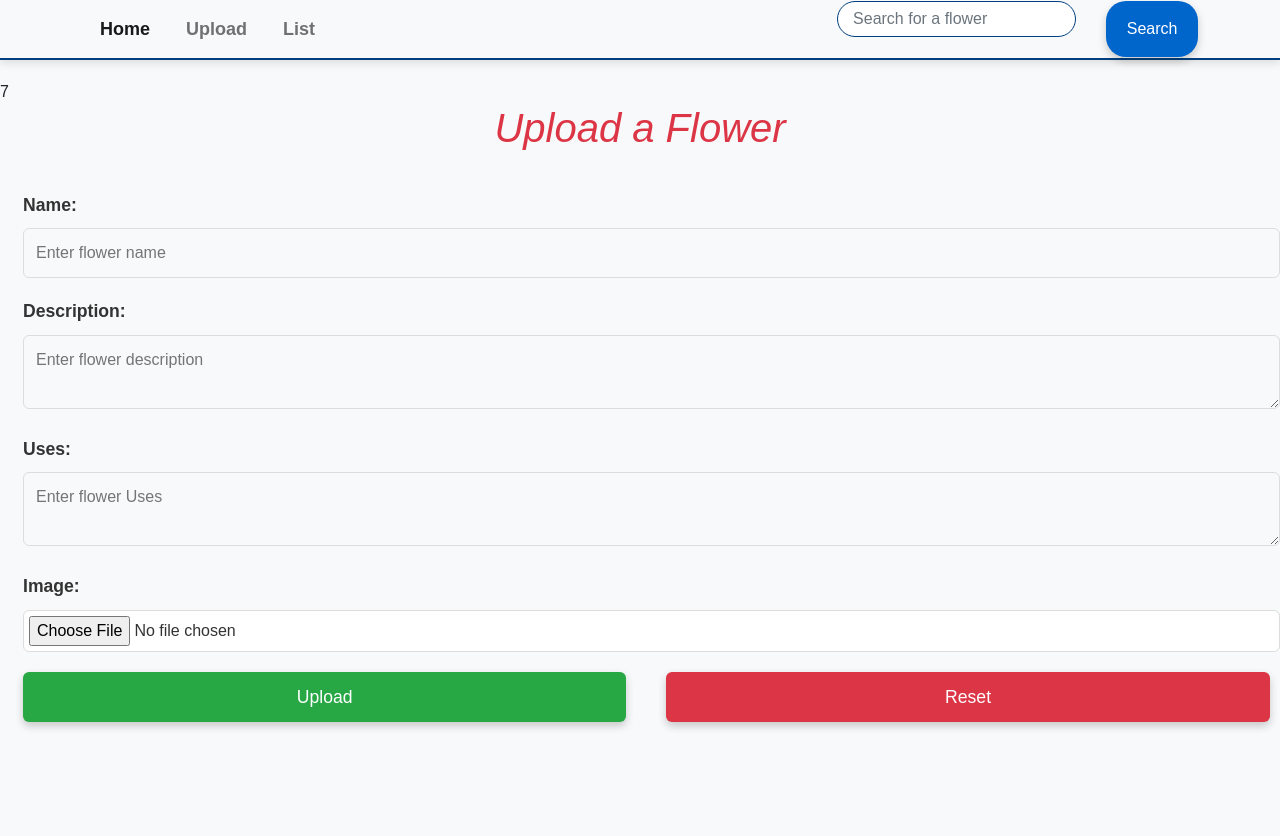
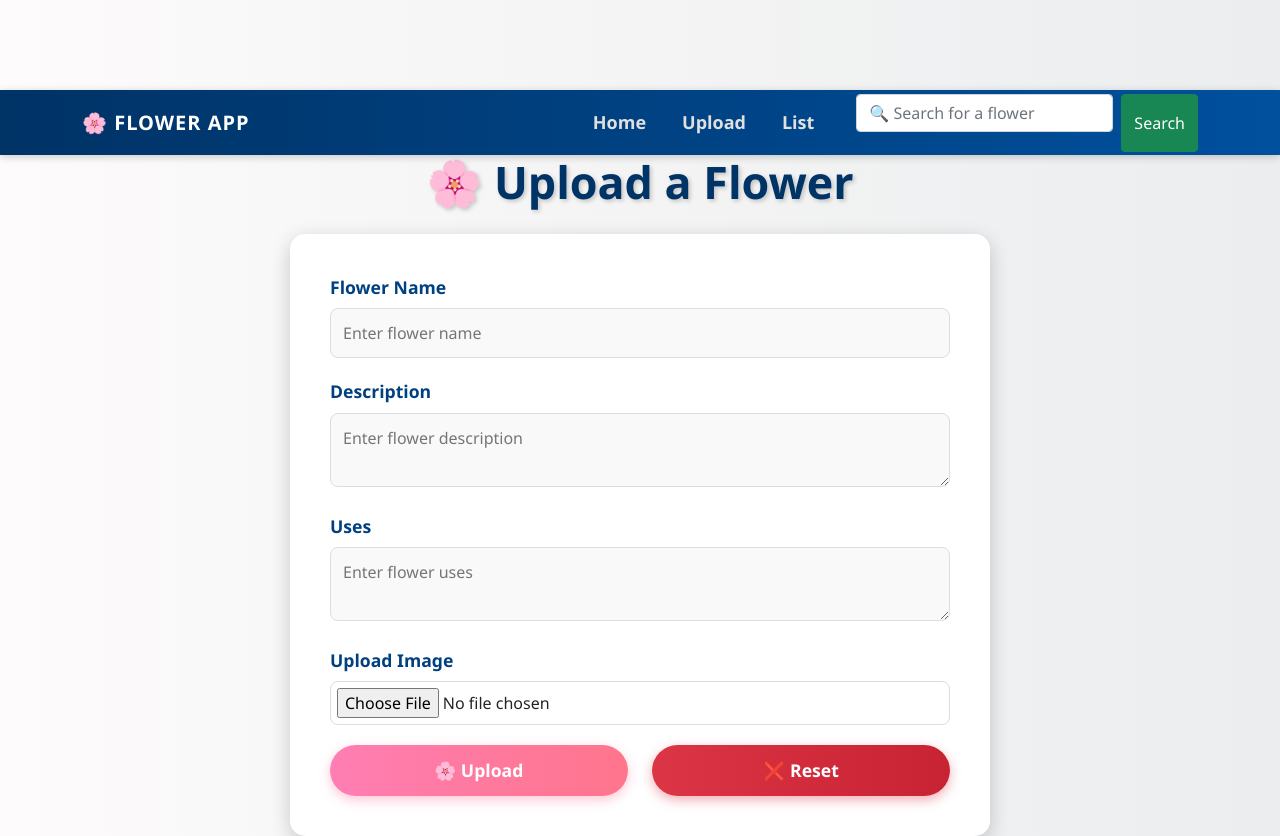
Before and after one commit to Sujanasri26/flower, a Django app: page /upload/ in a window 1280 px wide. Before the commit the page ends 729 px from the top, so only its background shows below. Run offline with Django 5.2, Linux system fonts and the light colour scheme; some libraries are stand-ins or nearby versions.

Commit message:
add all changes

```diff
--- a/templates/navbar.html
+++ b/templates/navbar.html
@@ -3,81 +3,76 @@
 <head>
   <meta charset="UTF-8">
   <meta name="viewport" content="width=device-width, initial-scale=1.0">
-    <title>Document</title>
-    <link href="https://cdn.jsdelivr.net/npm/bootstrap@5.0.2/dist/css/bootstrap.min.css" rel="stylesheet" integrity="sha384-EVSTQN3/azprG1Anm3QDgpJLIm9Nao0Yz1ztcQTwFspd3yD65VohhpuuCOmLASjC" crossorigin="anonymous">
-    <script src="https://cdn.jsdelivr.net/npm/bootstrap@5.0.2/dist/js/bootstrap.bundle.min.js" integrity="sha384-MrcW6ZMFYlzcLA8Nl+NtUVF0sA7MsXsP1UyJoMp4YLEuNSfAP+JcXn/tWtIaxVXM" crossorigin="anonymous"></script>
+  <title>Flower App</title>
+  <link href="https://cdn.jsdelivr.net/npm/bootstrap@5.0.2/dist/css/bootstrap.min.css" rel="stylesheet">
+  <script src="https://cdn.jsdelivr.net/npm/bootstrap@5.0.2/dist/js/bootstrap.bundle.min.js"></script>
   <style>
-        /* Navbar styles */
+    /* Navbar */
     .navbar {
-            width: 100%;
-            height: 60px;
-            position: fixed;
-            top: 0;
-            z-index: 1000;
-            background-color: #003366; /* Professional navy blue */
-            border-bottom: 2px solid #004080; /* Subtle border */
-            box-shadow: 0px 2px 5px rgba(0, 0, 0, 0.1); /* Slight shadow for depth */
+      height: 65px;
+      background: linear-gradient(90deg, #003366, #00509e);
+      box-shadow: 0px 2px 8px rgba(0, 0, 0, 0.2);
+    }
+    .navbar-brand {
+      color: #fff !important;
+      font-size: 28px;
+      font-weight: bold;
+      text-transform: uppercase;
+      letter-spacing: 1px;
+    }
+    .nav-link {
+      color: #e0e0e0 !important;
+      font-size: 18px;
+      margin: 0 10px;
+      transition: all 0.3s ease;
+    }
+    .nav-link:hover {
+      color: #ffcc00 !important;
+      transform: scale(1.1);
+    }
+    .form-control {
+      border-radius: 25px;
+      padding: 8px 15px;
+      border: 1px solid #00509e;
+    }
+    .btn-success {
+      border-radius: 25px;
+      padding: 8px 20px;
+      font-weight: 500;
+      transition: 0.3s ease;
+    }
+    .btn-success:hover {
+      background-color: #004080;
+      transform: scale(1.05);
     }
 
-        .navbar .navbar-brand {
-            color: #ffffff;
-            font-size: 24px;
-            font-weight: bold;
-            text-transform: uppercase;
+    /* Modal */
+    .modal-header {
+      background: linear-gradient(90deg, #003366, #00509e);
+      color: #fff;
     }
-
-        .navbar .navbar-nav .nav-link {
-            color: #e0e0e0;
-            font-size: 18px;
+    .modal-content {
+      border-radius: 15px;
+      box-shadow: 0px 5px 15px rgba(0,0,0,0.3);
+    }
+    .form-label {
       font-weight: 500;
-            margin: 0 10px;
-            transition: color 0.3s ease;
     }
-
-        .navbar .navbar-nav .nav-link:hover {
-            color: #ffcc00; /* Highlight color on hover */
+    .btn-primary {
+      background: #00509e;
+      border: none;
+      border-radius: 25px;
+      padding: 8px 20px;
+      transition: 0.3s ease;
     }
-
-        .navbar .form-control {
-            border: 1px solid #004080;
-            border-radius: 20px;
-            background-color: #ffffff;
-            padding: 5px 15px;
-            color: #333;
-            width: 250px;
+    .btn-primary:hover {
+      background: #003366;
+      transform: scale(1.05);
     }
-
-        .navbar .btn {
-            background-color: #0066cc; /* Button color */
-            border: none;
-            color: #ffffff;
-            font-size: 16px;
-            padding: 5px 15px;
-            border-radius: 20px;
-            transition: background-color 0.3s ease, box-shadow 0.3s ease;
-        }
-
-        .navbar .btn:hover {
-            background-color: #004080; /* Darker shade on hover */
-            box-shadow: 0px 4px 8px rgba(0, 0, 0, 0.2); /* Subtle hover effect */
-        }
-
-        .modal-header {
-            background-color: #004080;
-            color: #ffffff;
-        }
-
-        .modal-footer .btn-primary {
-            background-color: #0066cc;
-            border: none;
-        }
-
-        .modal-footer .btn-primary:hover {
-            background-color: #004080;
+    .btn-secondary {
+      border-radius: 25px;
     }
   </style>
-
-
   <script>
     function verifyUser() {
       var username = document.getElementById('username').value;
@@ -92,57 +87,52 @@
   </script>
 </head>
 <body>
-  <nav class="navbar navbar-expand-lg navbar-light bg-light">
+  <!-- Navbar -->
+  <nav class="navbar navbar-expand-lg">
     <div class="container">
-      <!-- <a class="navbar-brand" href="#">Navbar</a>
-      <button class="navbar-toggler" type="button" data-bs-toggle="collapse" data-bs-target="#navbarSupportedContent" aria-controls="navbarSupportedContent" aria-expanded="false" aria-label="Toggle navigation">
+      <a class="navbar-brand" href="/">🌸 Flower App</a>
+      <button class="navbar-toggler text-white" type="button" data-bs-toggle="collapse" data-bs-target="#navbarContent">
         <span class="navbar-toggler-icon"></span>
-      </button> -->
-      <div class="collapse navbar-collapse" id="navbarSupportedContent">
-        <ul class="navbar-nav me-auto mb-2 mb-lg-0">
-          <li class="nav-item">
-            <a class="nav-link active" aria-current="page" href="/"><b>Home</b></a>
-          </li>
-          <li class="nav-item ">
-            <a class="nav-link" href="#" data-bs-toggle="modal" data-bs-target="#loginModal" ><b>Upload</b></a>
-            </a>
-          </li>
-          <li class="nav-item">
-            <a class="nav-link" href="{% url 'flower_list' %}" ><strong>List</strong></a>
-          </li>
+      </button>
+      <div class="collapse navbar-collapse" id="navbarContent">
+        <ul class="navbar-nav ms-auto me-4">
+          <li class="nav-item"><a class="nav-link active" href="/"><b>Home</b></a></li>
+          <li class="nav-item"><a class="nav-link" href="#" data-bs-toggle="modal" data-bs-target="#loginModal"><b>Upload</b></a></li>
+          <li class="nav-item"><a class="nav-link" href="{% url 'flower_list' %}"><b>List</b></a></li>
         </ul>
-        <form class="d-flex b" method="POST" action="{% url 'result_page' %}">
+        <form class="d-flex" method="POST" action="{% url 'result_page' %}">
           {% csrf_token %}
-            <input class="form-control me-2" type="text" name="flower_name" placeholder="Search for a flower" required>&nbsp;&nbsp;&nbsp;&nbsp;&nbsp;
-            <button class="btn btn-success s" type="submit">Search</button>
+          <input class="form-control me-2" type="text" name="flower_name" placeholder="🔍 Search for a flower" required>
+          <button class="btn btn-success" type="submit">Search</button>
         </form>
       </div>
     </div>
   </nav>
-    <div class="modal fade" id="loginModal" tabindex="-1" aria-labelledby="loginModalLabel" aria-hidden="true">
+
+  <!-- Login Modal -->
+  <div class="modal fade" id="loginModal" tabindex="-1">
     <div class="modal-dialog">
       <div class="modal-content">
         <div class="modal-header">
-                    <h5 class="modal-title" id="loginModalLabel">Login</h5>
-                    <button type="button" class="btn-close" data-bs-dismiss="modal" aria-label="Close"></button>
+          <h5 class="modal-title">🌸 Secure Login</h5>
+          <button type="button" class="btn-close btn-close-white" data-bs-dismiss="modal"></button>
         </div>
         <div class="modal-body">
           <div class="mb-3">
-                        <label for="username" class="form-label">Username</label>
+            <label class="form-label">Username</label>
             <input type="text" class="form-control" id="username" placeholder="Enter username">
           </div>
           <div class="mb-3">
-                        <label for="password" class="form-label">Password</label>
+            <label class="form-label">Password</label>
             <input type="password" class="form-control" id="password" placeholder="Enter password">
           </div>
         </div>
         <div class="modal-footer">
-                    <button type="button" class="btn btn-primary" onclick="verifyUser()">Login</button>
-                    <button type="button" class="btn btn-secondary" data-bs-dismiss="modal">Close</button>
+          <button class="btn btn-primary" onclick="verifyUser()">Login</button>
+          <button class="btn btn-secondary" data-bs-dismiss="modal">Close</button>
         </div>
       </div>
     </div>
   </div>
 </body>
 </html>
-7
--- a/templates/upload_flower.html
+++ b/templates/upload_flower.html
@@ -6,170 +6,182 @@
   <meta charset="UTF-8">
   <meta name="viewport" content="width=device-width, initial-scale=1.0">
   <title>Upload Flower</title>
-    <link href="https://cdn.jsdelivr.net/npm/bootstrap@5.0.2/dist/css/bootstrap.min.css" rel="stylesheet" integrity="sha384-EVSTQN3/azprG1Anm3QDgpJLIm9Nao0Yz1ztcQTwFspd3yD65VohhpuuCOmLASjC" crossorigin="anonymous">
-    <script src="https://cdn.jsdelivr.net/npm/bootstrap@5.0.2/dist/js/bootstrap.bundle.min.js" integrity="sha384-MrcW6ZMFYlzcLA8Nl+NtUVF0sA7MsXsP1UyJoMp4YLEuNSfAP+JcXn/tWtIaxVXM" crossorigin="anonymous"></script>
+  <link href="https://cdn.jsdelivr.net/npm/bootstrap@5.0.2/dist/css/bootstrap.min.css" rel="stylesheet">
+  <script src="https://cdn.jsdelivr.net/npm/bootstrap@5.0.2/dist/js/bootstrap.bundle.min.js"></script>
+
   <style>
-
     body {
-            background-color: #f8f9fa;
-            font-family: 'Arial', sans-serif;
-            background-repeat: no-repeat;
-            background-attachment: fixed;
-            background-size: cover;
-            padding-top: 80px; /* Adding space to prevent content being hidden under navbar */
-        }
-
-        .navbar {
-            background-color: #003366;
-            color: #fff;
-            padding: 15px;
-            text-align: center;
-            position: fixed;
-            width: 100%;
-            top: 0;
-            z-index: 1000;
-            box-shadow: 0px 4px 8px rgba(0, 0, 0, 0.1);
+      background: linear-gradient(to right, #fdfbfb, #ebedee);
+      font-family: 'Segoe UI', Tahoma, Geneva, Verdana, sans-serif;
+      padding-top: 90px;
     }
 
     h1 {
       text-align: center;
-            font-size: 2.5rem;
-            color: #dc3545;
-            margin-bottom: 40px;
-            font-style: italic;
+      font-size: 2.8rem;
+      font-weight: bold;
+      color: #003366;
+      margin-bottom: 25px;
+      text-shadow: 2px 2px 4px rgba(0,0,0,0.2);
     }
 
-        .form-container {
-            max-width: 800px;
-            margin-left: 23px;
-            padding: 30px;
-            background-color: #fff;
-            border-radius: 8px;
-            box-shadow: 0px 6px 12px rgba(0, 0, 0, 0.2);
+    .form-wrapper {
+      max-width: 700px;
+      margin: 0 auto;
+      background: #fff;
+      padding: 40px;
+      border-radius: 15px;
+      box-shadow: 0 6px 20px rgba(0,0,0,0.2);
+      animation: fadeInUp 1s ease;
+    }
+
+    @keyframes fadeInUp {
+      from {
+        opacity: 0;
+        transform: translateY(40px);
+      }
+      to {
+        opacity: 1;
+        transform: translateY(0);
+      }
     }
 
     label {
       font-size: 1.1rem;
-            color: #333;
-            font-weight: bold;
-            margin-bottom: 10px;
-            display: block;
+      font-weight: 600;
+      color: #004080;
+      margin-bottom: 8px;
     }
 
     input, textarea {
       width: 100%;
       padding: 12px;
       margin-bottom: 20px;
-            background-color: #f8f9fa;
+      background: #f9f9f9;
       border: 1px solid #ddd;
-            border-radius: 6px;
+      border-radius: 8px;
       font-size: 1rem;
-            color: #333;
+      transition: all 0.3s ease;
+    }
+
+    input:focus, textarea:focus {
+      border-color: #0066cc;
+      outline: none;
+      box-shadow: 0 0 8px rgba(0,102,204,0.2);
     }
 
     input[type="file"] {
-            padding: 5px;
-            background-color: #fff;
+      padding: 6px;
+      background: #fff;
     }
 
-        button {
+    /* Buttons */
+    .btn-custom {
       width: 48%;
       padding: 12px;
       font-size: 1.1rem;
-            color: #fff;
-            background-color: #28a745;
       border: none;
-            border-radius: 6px;
+      border-radius: 30px;
+      font-weight: 600;
       cursor: pointer;
-            box-shadow: 0 4px 8px rgba(0, 0, 0, 0.2);
-            transition: background-color 0.3s ease;
+      transition: all 0.3s ease;
     }
 
-        button[type="reset"] {
-            background-color: #dc3545;
+    .btn-upload {
+      background: linear-gradient(90deg, #ff7eb3, #ff758c);
+      color: #fff;
+      box-shadow: 0 4px 12px rgba(255, 118, 150, 0.4);
     }
 
-        button:hover {
-            background-color: #218838;
+    .btn-upload:hover {
+      background: linear-gradient(90deg, #ff4e9c, #e63e73);
+      transform: scale(1.07);
+      box-shadow: 0 6px 15px rgba(230, 62, 115, 0.5);
     }
 
-        button[type="reset"]:hover {
-            background-color: #c82333;
+    .btn-reset {
+      background: linear-gradient(90deg, #dc3545, #c82333);
+      color: #fff;
+      box-shadow: 0 4px 12px rgba(220, 53, 69, 0.4);
     }
 
-        .messages {
-            max-width: 500px;
-            margin: 0 auto 30px;
-            padding: 15px;
-            background-color: rgba(0, 123, 255, 0.1);
-            border-left: 5px solid #007bff;
-            color: #007bff;
-            border-radius: 8px;
-            text-align: center;
-        }
-        form{
-            margin-left: 23px;
-            background-attachment: fixed;
-            background-position:center;
+    .btn-reset:hover {
+      background: linear-gradient(90deg, #c82333, #bd2130);
+      transform: scale(1.07);
+      box-shadow: 0 6px 15px rgba(189, 33, 48, 0.5);
     }
 
-        /* .success {
-            background-color: #d4edda;
-            color: #155724;
-        } */
-
-        .error {
-            background-color: #f8d7da;
-            color: #721c24;
+    /* Messages */
+    .messages {
+      max-width: 600px;
+      margin: 15px auto;
+      padding: 15px;
+      border-radius: 10px;
+      text-align: center;
+      font-weight: 500;
+      animation: fadeIn 1s ease;
     }
 
-        .form-container input, .form-container textarea {
+    .messages.success {
+      background: #d4edda;
+      color: #155724;
+      border-left: 6px solid #28a745;
+    }
+
+    .messages.error {
+      background: #f8d7da;
+      color: #721c24;
+      border-left: 6px solid #dc3545;
+    }
+
+    @keyframes fadeIn {
+      from {opacity: 0;}
+      to {opacity: 1;}
+    }
+
+    /* Responsive */
+    @media (max-width: 768px) {
+      .form-wrapper {
+        padding: 25px;
+        width: 90%;
+      }
+      .btn-custom {
+        width: 100%;
         margin-top: 10px;
       }
-
-        /* Responsive Design */
-        @media (max-width: 768px) {
-            .form-container {
-                width: 90%;
-                padding: 20px;
     }
-
-            /* button {
-                width: 100%;
-                margin-top: 10px;
-            } */
-        }
-
   </style>
 </head>
 <body>
-    <h1>Upload a Flower</h1>
+  <h1>🌸 Upload a Flower</h1>
+
   {% if messages %}
     {% for message in messages %}
-                <div class="{{ message.tags }}">{{ message }}</div>
+      <div class="messages {{ message.tags }}">{{ message }}</div>
     {% endfor %}
   {% endif %}
+
+  <div class="form-wrapper">
     <form method="POST" enctype="multipart/form-data" action="{% url 'upload_flower' %}">
       {% csrf_token %}
-        <label for="id_name">Name:</label>
+
+      <label for="id_name">Flower Name</label>
       <input type="text" name="name" id="id_name" placeholder="Enter flower name" required>
 
-        <label for="id_description">Description:</label>
+      <label for="id_description">Description</label>
       <textarea name="description" id="id_description" placeholder="Enter flower description" required></textarea>
 
-        <label for="id_uses">Uses:</label>
-        <textarea name="uses" id="id_uses" placeholder="Enter flower Uses" required></textarea>
+      <label for="id_uses">Uses</label>
+      <textarea name="uses" id="id_uses" placeholder="Enter flower uses" required></textarea>
 
-
-        <label for="id_image">Image:</label>
+      <label for="id_image">Upload Image</label>
       <input type="file" name="image" id="id_image" accept="image/*" required>
 
-        <button type="submit">Upload</button>&nbsp;&nbsp;&nbsp;&nbsp;&nbsp;&nbsp;&nbsp;&nbsp;
-        <button type="reset">Reset</button>
+      <div class="d-flex justify-content-between">
+        <button type="submit" class="btn-custom btn-upload">🌸 Upload</button>
+        <button type="reset" class="btn-custom btn-reset">❌ Reset</button>
+      </div>
     </form>
   </div>
-
-
-
 </body>
 </html>
```
Also changed, not shown: templates/flower_list.html (+8 -7 lines), templates/home.html (+16 -0 lines), db.sqlite3, media/flowers/Screenshot_2025-04-08_072426.png (added), media/flowers/mee.png (added). Lines whose indentation alone changed are shown as unchanged.
